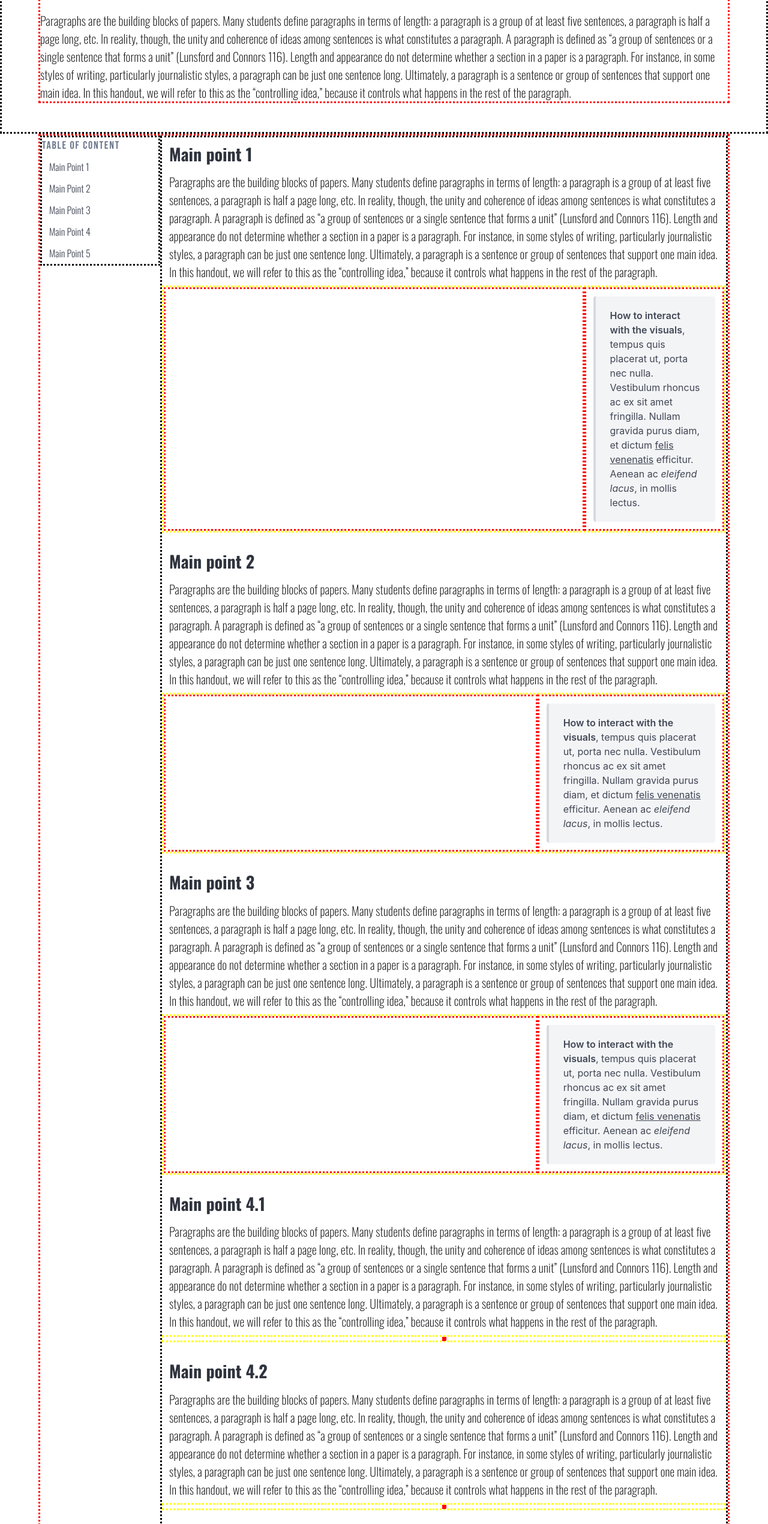
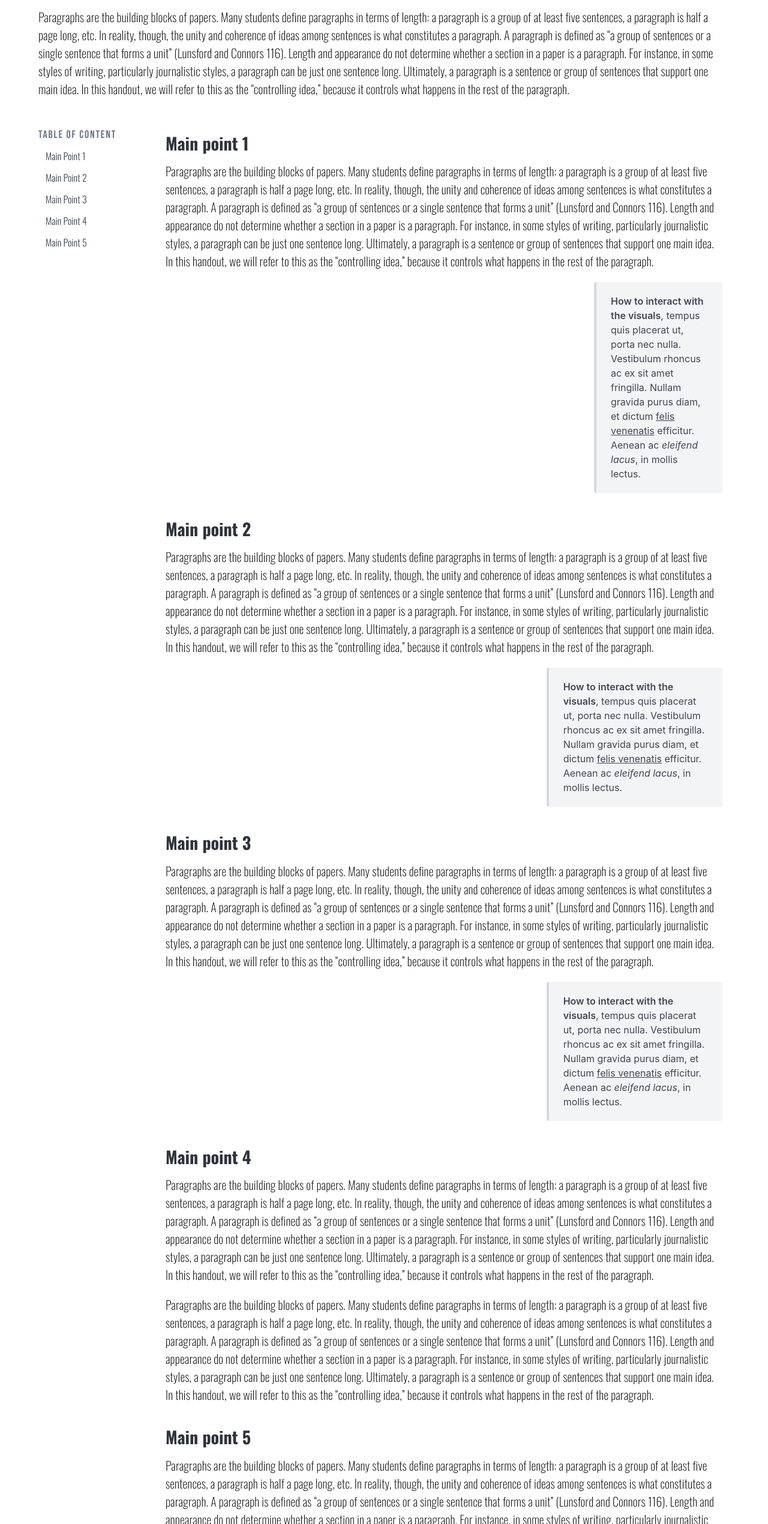
Before and after one commit to mngh037/chicago-invest-flow, a plain HTML site: page index.html in a window 1280 px wide. Shown: the part 125-2666 px from the top of the page at 60% size. Drawn offline with nearby package versions, Linux system fonts and the light colour scheme; a script that the page names is missing.

Commit message:
Clean html layout with footnote

```diff
--- a/index.html
+++ b/index.html
@@ -18,8 +18,8 @@
   </head>
 
   <body>
-  <section class="section" style="border: dotted black">
-    <div class="container is-max-widescreen" id="header" style="border: dotted red">
+  <section class="section">
+    <div class="container is-max-widescreen" id="header">
       <h1 class="title">
         Chicago Investment Flow Project: Where does the money go?
       </h1>
@@ -36,9 +36,9 @@
   </section>
 
 
-  <div class="columns container is-max-widescreen" id="body" style="border: dotted red">
+  <div class="columns container is-max-widescreen" id="body">
 
-    <aside class="menu" id="sidebar" style="border: dotted black">
+    <aside class="menu" id="sidebar">
       <p class="menu-label">Table of Content</p>
       <ul class="menu-list">
         <li><a href="#point1">Main Point 1</a></li>
@@ -48,7 +48,7 @@
         <li><a href="#point5">Main Point 5</a></li>
     </aside>
 
-    <div class="column content" id="body" style="border: dotted black">
+    <div class="column content" id="body">
 			<h2 class="heading1" id="point1">
 				Main point 1
 			</h2>
@@ -56,15 +56,15 @@
 				Paragraphs are the building blocks of papers. Many students define paragraphs in terms of length: a paragraph is a group of at least five sentences, a paragraph is half a page long, etc. In reality, though, the unity and coherence of ideas among sentences is what constitutes a paragraph. A paragraph is defined as “a group of sentences or a single sentence that forms a unit” (Lunsford and Connors 116). Length and appearance do not determine whether a section in a paper is a paragraph. For instance, in some styles of writing, particularly journalistic styles, a paragraph can be just one sentence long. Ultimately, a paragraph is a sentence or group of sentences that support one main idea. In this handout, we will refer to this as the “controlling idea,” because it controls what happens in the rest of the paragraph.
 			</p>
 
-      <div class="columns" id="viz" style="border: dotted yellow">
-        <div class="column is-three-quarters" id="topCities" style="border: dotted red">
+      <div class="columns" id="viz">
+        <div class="column is-three-quarters" id="topCities">
         </div>
         <script type="text/javascript">
           // Ref: https://stackoverflow.com/questions/72465478/how-to-use-vegaembed-to-embed-an-altair-visualization-into-html-document
           vegaEmbed("#topCities", "https://raw.githubusercontent.com/mngh037/chicago-invest-flow/refs/heads/main/visualizations/top_cities.json");
         </script>
 
-        <div class="column" style="border: dotted red">
+        <div class="column">
           <article class="message">
             <div class="message-body interact-guide">
               <strong>How to interact with the visuals</strong>, tempus quis placerat ut, porta nec
@@ -83,14 +83,14 @@
 				Paragraphs are the building blocks of papers. Many students define paragraphs in terms of length: a paragraph is a group of at least five sentences, a paragraph is half a page long, etc. In reality, though, the unity and coherence of ideas among sentences is what constitutes a paragraph. A paragraph is defined as “a group of sentences or a single sentence that forms a unit” (Lunsford and Connors 116). Length and appearance do not determine whether a section in a paper is a paragraph. For instance, in some styles of writing, particularly journalistic styles, a paragraph can be just one sentence long. Ultimately, a paragraph is a sentence or group of sentences that support one main idea. In this handout, we will refer to this as the “controlling idea,” because it controls what happens in the rest of the paragraph.
 			</p>
 
-      <div class="columns" id="viz" style="border: dotted yellow">
-        <div class="column is-two-thirds" id="invCategories" style="border: dotted red; text-align: right"></div>
+      <div class="columns" id="viz">
+        <div class="column is-two-thirds viz-right" id="invCategories"></div>
         <script type="text/javascript">
           // Ref: https://stackoverflow.com/questions/72465478/how-to-use-vegaembed-to-embed-an-altair-visualization-into-html-document
           vegaEmbed("#invCategories", "https://raw.githubusercontent.com/mngh037/chicago-invest-flow/refs/heads/main/visualizations/invest_categories.json");
         </script>
 
-        <div class="column" style="border: dotted red">
+        <div class="column">
           <article class="message">
             <div class="message-body interact-guide">
               <strong>How to interact with the visuals</strong>, tempus quis placerat ut, porta nec
@@ -109,14 +109,14 @@
 				Paragraphs are the building blocks of papers. Many students define paragraphs in terms of length: a paragraph is a group of at least five sentences, a paragraph is half a page long, etc. In reality, though, the unity and coherence of ideas among sentences is what constitutes a paragraph. A paragraph is defined as “a group of sentences or a single sentence that forms a unit” (Lunsford and Connors 116). Length and appearance do not determine whether a section in a paper is a paragraph. For instance, in some styles of writing, particularly journalistic styles, a paragraph can be just one sentence long. Ultimately, a paragraph is a sentence or group of sentences that support one main idea. In this handout, we will refer to this as the “controlling idea,” because it controls what happens in the rest of the paragraph.
 			</p>
 
-      <div class="columns" id="viz" style="border: dotted yellow">
-        <div class="column is-two-thirds" id="invTrend" style="border: dotted red; text-align: right"></div>
+      <div class="columns" id="viz">
+        <div class="column is-two-thirds viz-right" id="invTrend"></div>
         <script type="text/javascript">
           // Ref: https://stackoverflow.com/questions/72465478/how-to-use-vegaembed-to-embed-an-altair-visualization-into-html-document
           vegaEmbed("#invTrend", "https://raw.githubusercontent.com/mngh037/chicago-invest-flow/refs/heads/main/visualizations/trend.json");
         </script>
 
-        <div class="column" style="border: dotted red">
+        <div class="column">
           <article class="message">
             <div class="message-body interact-guide">
               <strong>How to interact with the visuals</strong>, tempus quis placerat ut, porta nec
@@ -128,29 +128,26 @@
         </div>
       </div>
 
-			<h2 class="heading1" id="point41">
-				Main point 4.1
+			<h2 class="heading1" id="point4">
+				Main point 4
 			</h2>
 			<p class="text-body">
 				Paragraphs are the building blocks of papers. Many students define paragraphs in terms of length: a paragraph is a group of at least five sentences, a paragraph is half a page long, etc. In reality, though, the unity and coherence of ideas among sentences is what constitutes a paragraph. A paragraph is defined as “a group of sentences or a single sentence that forms a unit” (Lunsford and Connors 116). Length and appearance do not determine whether a section in a paper is a paragraph. For instance, in some styles of writing, particularly journalistic styles, a paragraph can be just one sentence long. Ultimately, a paragraph is a sentence or group of sentences that support one main idea. In this handout, we will refer to this as the “controlling idea,” because it controls what happens in the rest of the paragraph.
 			</p>
 
-      <div class="columns" id="viz" style="border: dotted yellow">
-        <div id="invByRace" style="border: dotted red; margin: auto"></div>
+      <div class="columns" id="viz">
+        <div class="viz-mid" id="invByRace"></div>
         <script type="text/javascript">
           vegaEmbed("#invByRace", "https://raw.githubusercontent.com/mngh037/chicago-invest-flow/refs/heads/main/visualizations/investment_byrace.json");
         </script>
       </div>
 
-      <h2 class="heading1" id="point42">
-        Main point 4.2
-      </h2>
       <p class="text-body">
         Paragraphs are the building blocks of papers. Many students define paragraphs in terms of length: a paragraph is a group of at least five sentences, a paragraph is half a page long, etc. In reality, though, the unity and coherence of ideas among sentences is what constitutes a paragraph. A paragraph is defined as “a group of sentences or a single sentence that forms a unit” (Lunsford and Connors 116). Length and appearance do not determine whether a section in a paper is a paragraph. For instance, in some styles of writing, particularly journalistic styles, a paragraph can be just one sentence long. Ultimately, a paragraph is a sentence or group of sentences that support one main idea. In this handout, we will refer to this as the “controlling idea,” because it controls what happens in the rest of the paragraph.
       </p>
 
-      <div class="columns" id="viz" style="border: dotted yellow">
-        <div id="invByPov" style="border: dotted red; margin: auto"></div>
+      <div class="columns" id="viz">
+        <div class="viz-mid" id="invByPov"></div>
         <script type="text/javascript">
           vegaEmbed("#invByPov", "https://raw.githubusercontent.com/mngh037/chicago-invest-flow/refs/heads/main/visualizations/investment_bypoverty.json");
         </script>
@@ -167,13 +164,13 @@
 				Paragraphs are the building blocks of papers. Many students define paragraphs in terms of length: a paragraph is a group of at least five sentences, a paragraph is half a page long, etc. In reality, though, the unity and coherence of ideas among sentences is what constitutes a paragraph. A paragraph is defined as “a group of sentences or a single sentence that forms a unit” (Lunsford and Connors 116). Length and appearance do not determine whether a section in a paper is a paragraph. For instance, in some styles of writing, particularly journalistic styles, a paragraph can be just one sentence long. Ultimately, a paragraph is a sentence or group of sentences that support one main idea. In this handout, we will refer to this as the “controlling idea,” because it controls what happens in the rest of the paragraph.
 			</p>
 
-      <div class="columns viz" style="border: dotted yellow">
-        <div class="column is-three-quarters" id="tractMap" style="border: dotted red"></div>
+      <div class="columns viz">
+        <div class="column is-three-quarters" id="tractMap"></div>
         <script type="text/javascript">
           vegaEmbed("#tractMap", "https://raw.githubusercontent.com/mngh037/chicago-invest-flow/refs/heads/main/visualizations/tract_map.json");
         </script>
 
-        <div class="column" style="border: dotted red">
+        <div class="column">
           <article class="message">
             <div class="message-body interact-guide">
               <strong>How to interact with the visuals</strong>, tempus quis placerat ut, porta nec
@@ -182,11 +179,34 @@
             </div>
           </article>
         </div>
+      </div>
+    </div>
+  </div>
 
+<footer class="footer">
+  <div class="columns container is-max-widescreen">
+    <div class="column is-two-thirds content has-text-left">
+        <p>
+        Data Source: <strong>Urban Institute</strong>. 2022. <a href="https://datacatalog.urban.org/dataset/exploring-capital-flows-chicago">Exploring Capital Flows in Chicago</a>. Data developed at the <a href="https://www.urban.org/">Urban Institute</a>, and made available under the ODC-BY 1.0 Attribution License.
+        </p>
+        <p>
+        Webpage: built with <strong>Bulma</strong> by <a href="https://jgthms.com">Jeremy Thomas</a>.
+        The source code is licensed <a href="https://opensource.org/license/mit">MIT</a>. The
+        website content is licensed <a href="https://creativecommons.org/licenses/by-nc-sa/4.0//">CC BY NC SA 4.0</a>
+        </p>
     </div>
 
+    <div class="column is-offset-1 content has-text-right">
+      <p>
+        Code, Page Design, and Analysis
+        by <a href="mailto:mnghiem@uchicago.edu">Minh Nghiem</a>
+      </p>
+      <p>
+        <a href="https://github.com/mngh037">Github</a> | <a href="https://www.linkedin.com/in/minhhnghiem/">LinkedIn</a>
+      </p>
+    </div>
   </div>
-
+</footer>
 
   </body>
 </html>
--- a/src/theme.css
+++ b/src/theme.css
@@ -78,3 +78,11 @@ display: flex;
 margin-left: 0px;
         line-height: 24px;
 }
+
+.viz-right {
+    text-align: right
+}
+
+.viz-mid {
+    margin: auto
+}
```
